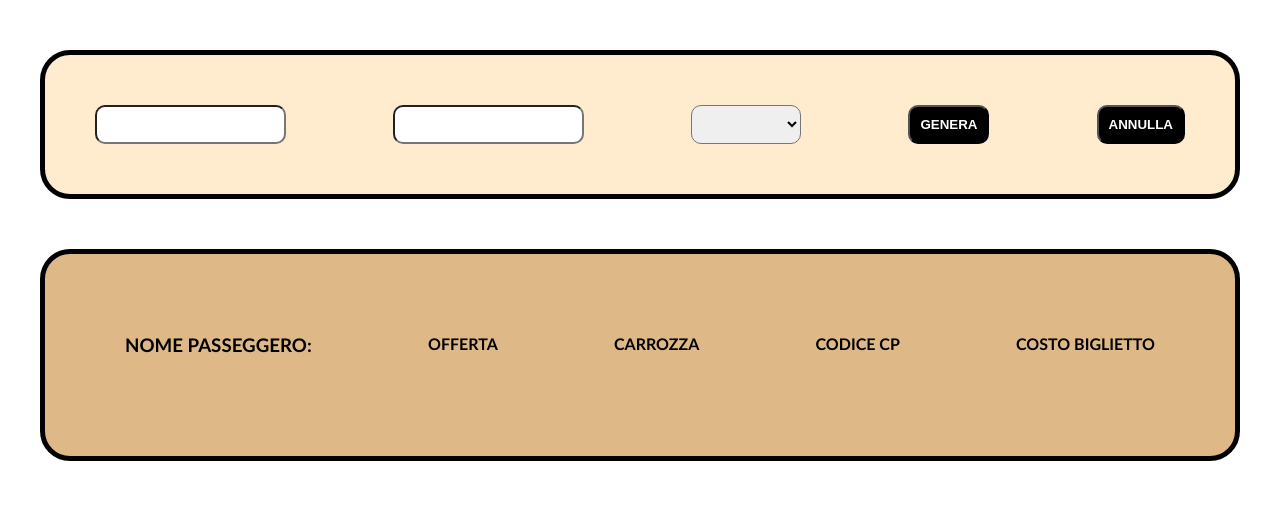
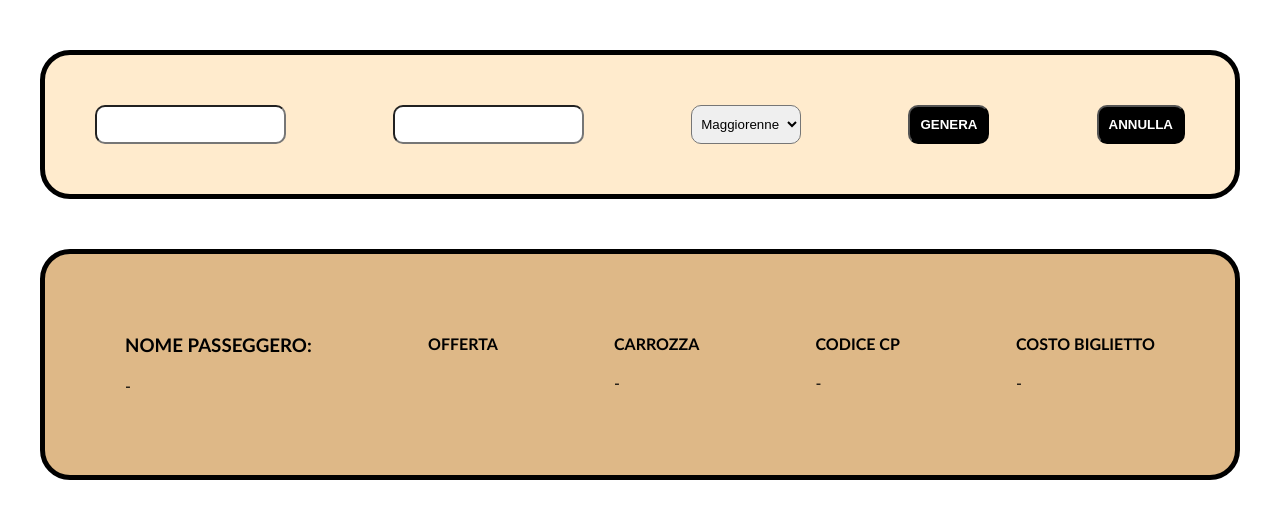
Before and after one commit to Stefanospedicato/js-biglietto-treno-form, a plain HTML site: page index.html in a window 1280 px wide. Both pictures are taken after a click on the button "ANNULLA". Drawn offline with Linux system fonts and the light colour scheme.

Commit message:
feat: fix if condition

```diff
--- a/index.html
+++ b/index.html
@@ -12,9 +12,9 @@
     <input type="text" id="nome-cognome" value="">
     <input type="number" id="km" value="">
     <select id="anni-cliente" name="scelta">
-      <option value="opzione1" id="maggiorenne">Maggiorenne</option>
-      <option value="opzione2" id="minorenne">Minorenne</option>
-      <option value="opzione3" id="over">Over65</option>
+      <option value="maggiorenne" id="maggiorenne">Maggiorenne</option>
+      <option value="minorenne" id="minorenne">Minorenne</option>
+      <option value="over" id="over">Over65</option>
     </select>
 
     <button id="genera">GENERA</button>
--- a/script.js
+++ b/script.js
@@ -30,16 +30,19 @@ generaPrezzo.addEventListener('click', () =>{
   const kms= parseFloat(km.value);
   price = (prezzoKm * kms).toFixed(2);
 
-  if (minorenne) {sconto = 20 / 100;
+  if (fasciaEta.value==='minorenne') {sconto = 0.2;
     offerta.innerHTML = 'Sconto Young'
   }
-  else if (over) {sconto = 40 / 100;
+  else if (fasciaEta.value==='over') {sconto = 0.4;
     offerta.innerHTML = 'Sconto Over'
   }
-  else{offerta.innerHTML = 'Tariffa Standard'
+  else{sconto=0;
+    offerta.innerHTML = 'Tariffa Standard'
   }
 
-  let prezzoScontato = (price * (1 - sconto)).toFixed(2);
+  let prezzoScontato =(price * (1 - sconto)).toFixed(2);
+  price = prezzoScontato
+  console.log(prezzoScontato)
 
   fullname.innerHTML = username.value.toUpperCase()
   carrozza.innerHTML = random10();
@@ -51,10 +54,9 @@ generaPrezzo.addEventListener('click', () =>{
 reset.addEventListener('click', ()=>{
   km.value = '';
   username.value='';
-  fasciaEta.value='Seleziona la tua età';
-  offerta.value ='';
-  fullname.value ='';
-  carrozza.value='';
-  codice.value='';
+  fullname.innerHTML = '-'
+  carrozza.innerHTML = '-';
+  codice.innerHTML ='-';
+  prezzoFinale.innerHTML ='-';
   card.classList.toggle('hide')
 })
```
